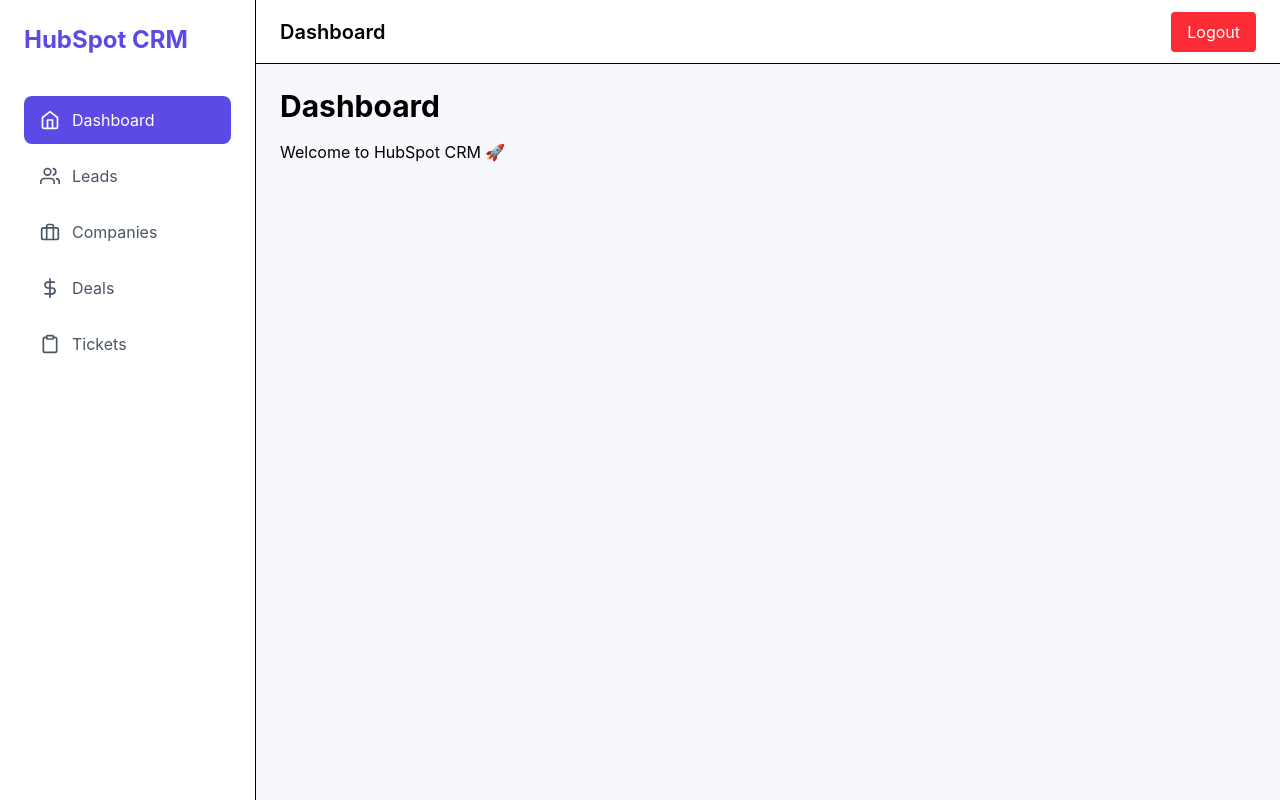
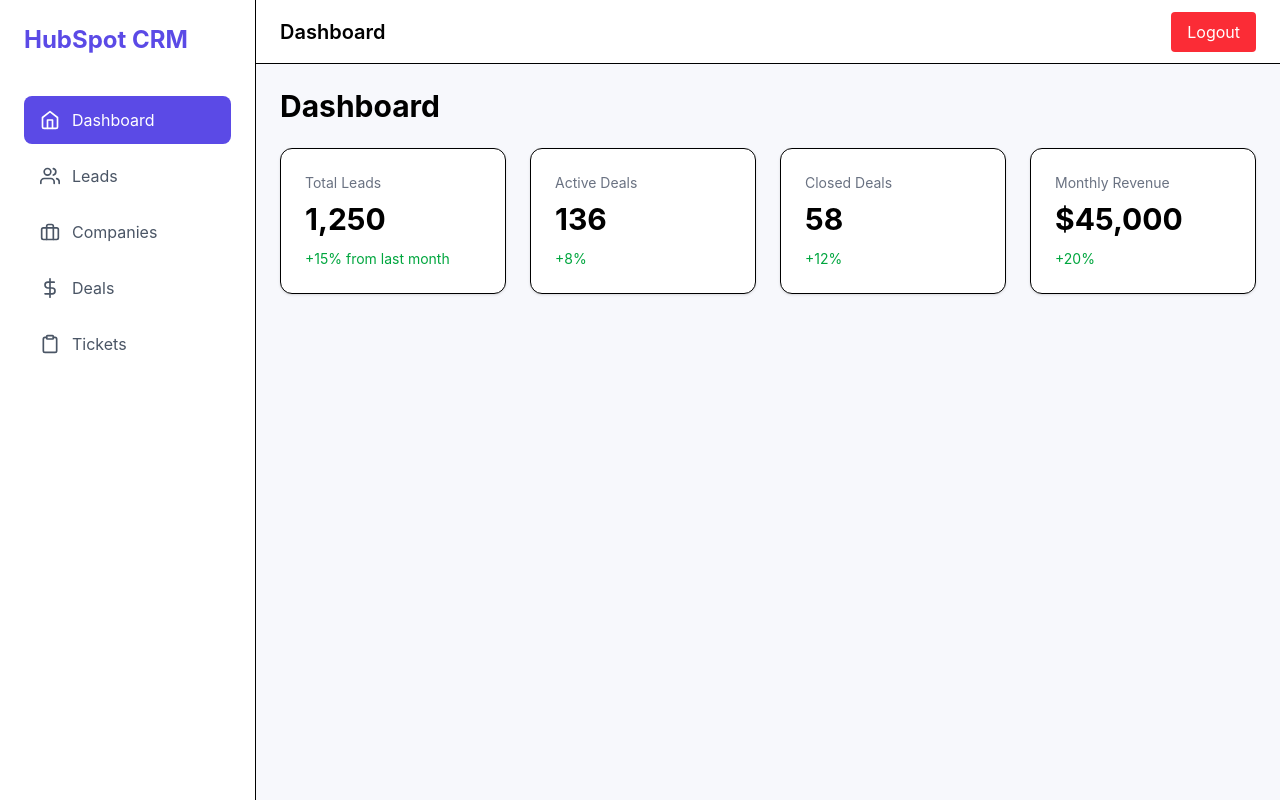
Before and after one commit to Akshya-krishnan/hubspot-crm, a React (Vite) app in the folder client/: page /dashboard in a window 1280 px wide. Built offline with nearby package versions, Linux system fonts and the light colour scheme.

Commit message:
Implement the StatCard and DashboardCards components

```diff
--- /dev/null
+++ b/client/src/components/dashboard/DashboardCards.jsx
@@ -0,0 +1,41 @@
+import StatCard from "./StatCard";
+
+const DashboardCards = () => {
+  const cards = [
+    {
+      title: "Total Leads",
+      value: "1,250",
+      change: "+15% from last month",
+    },
+    {
+      title: "Active Deals",
+      value: "136",
+      change: "+8%",
+    },
+    {
+      title: "Closed Deals",
+      value: "58",
+      change: "+12%",
+    },
+    {
+      title: "Monthly Revenue",
+      value: "$45,000",
+      change: "+20%",
+    },
+  ];
+
+  return (
+    <div className="grid grid-cols-1 md:grid-cols-2 xl:grid-cols-4 gap-6">
+      {cards.map((card) => (
+        <StatCard
+          key={card.title}
+          title={card.title}
+          value={card.value}
+          change={card.change}
+        />
+      ))}
+    </div>
+  );
+};
+
+export default DashboardCards;
--- /dev/null
+++ b/client/src/components/dashboard/StatCard.jsx
@@ -0,0 +1,17 @@
+const StatCard = ({ title, value, change }) => {
+  return (
+    <div className="bg-white rounded-xl p-6 shadow-sm border">
+      <p className="text-gray-500 text-sm">{title}</p>
+
+      <h2 className="text-3xl font-bold mt-2">
+        {value}
+      </h2>
+
+      <p className="text-green-600 text-sm mt-3">
+        {change}
+      </p>
+    </div>
+  );
+};
+
+export default StatCard;
--- a/client/src/pages/dashboard/Dashboard.jsx
+++ b/client/src/pages/dashboard/Dashboard.jsx
@@ -1,16 +1,15 @@
 import DashboardLayout from "../../layouts/DashboardLayout";
+import DashboardCards from "../../components/dashboard/DashboardCards";
 
 const Dashboard = () => {
   return (
     <DashboardLayout>
 
-      <h1 className="text-3xl font-bold">
+      <h1 className="text-3xl font-bold mb-6">
         Dashboard
       </h1>
 
-      <p className="mt-4">
-        Welcome to HubSpot CRM 🚀
-      </p>
+      <DashboardCards />
 
     </DashboardLayout>
   );
```
